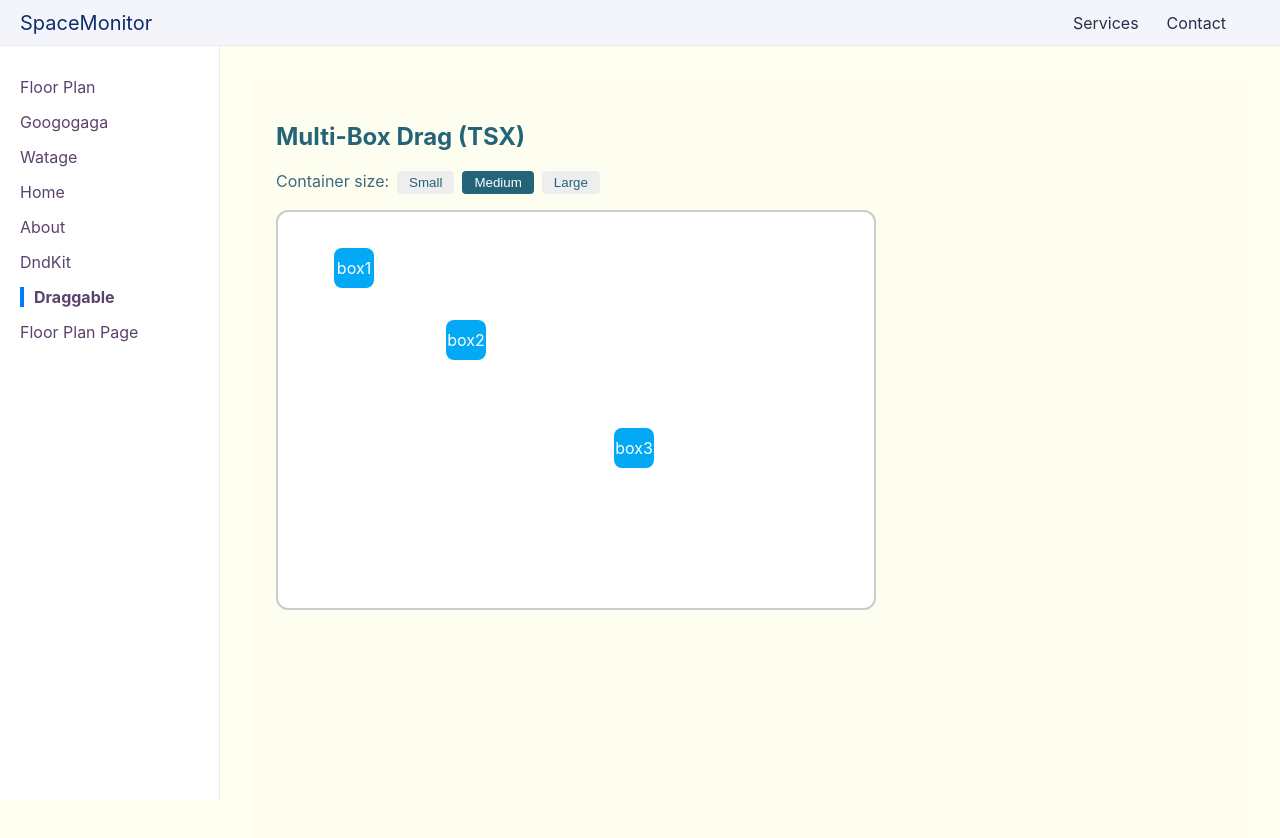
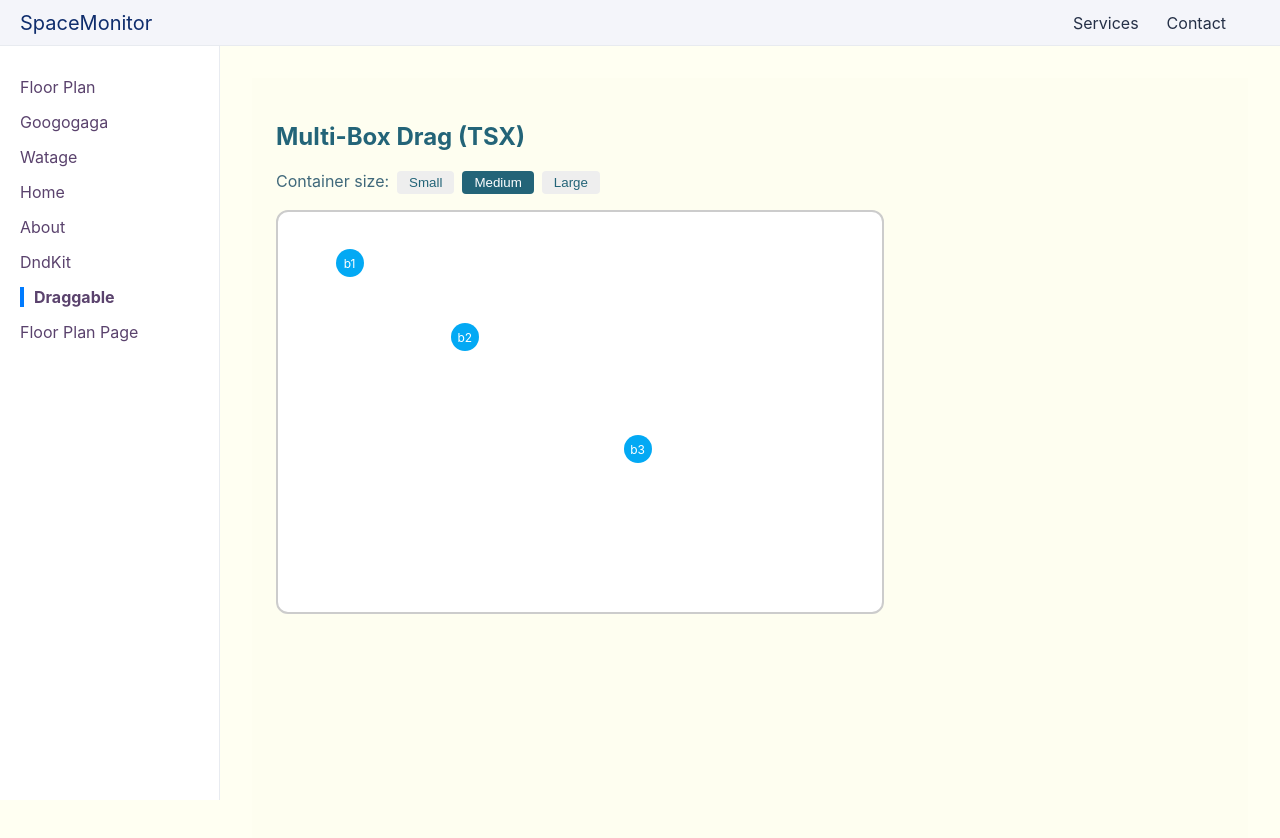
Before and after one commit to DearAubrielle/MonitorSpace, a React (Vite) app in the folder space-client-side/: page /draggable in a window 1280 px wide. Shown: the top 838 px of the page. Built offline with nearby package versions, Linux system fonts and the light colour scheme.

Commit message:
fix overlap box

```diff
--- a/space-client-side/src/pages/Draggable.tsx
+++ b/space-client-side/src/pages/Draggable.tsx
@@ -28,7 +28,7 @@ const CONTAINER_SIZE_PRESETS = [
 ];
 
 // Box size as a percentage of container size
-const BOX_SIZE_PERCENT = 0.15;
+const BOX_SIZE_PERCENT = 0.07;
 
 // Minimum and maximum box size in pixels
 const MIN_BOX_SIZE = 20;
@@ -59,13 +59,17 @@ const DraggableBox: React.FC<DraggableBoxProps> = ({
     left,
     width: boxSize,
     height: boxSize,
+    fontSize: "12px",
     backgroundColor: "#03A9F4",
     color: "white",
     display: "flex",
     alignItems: "center",
     justifyContent: "center",
-    borderRadius: 8,
+    borderRadius: 50,
     cursor: "grab",
+    margin: 0,
+    padding: 0,
+
     transform: transform
       ? `translate(${transform.x}px, ${transform.y}px)`
       : undefined,
@@ -87,9 +91,9 @@ export default function Draggable() {
 
   // Store positions as percentages
   const [boxes, setBoxes] = useState<Record<string, PercentPosition>>({
-    box1: { x: 0.1, y: 0.1 },
-    box2: { x: 0.3, y: 0.3 },
-    box3: { x: 0.6, y: 0.6 },
+    b1: { x: 0.1, y: 0.1 },
+    b2: { x: 0.3, y: 0.3 },
+    b3: { x: 0.6, y: 0.6 },
   });
 
   // Track container width and height from preset
@@ -147,8 +151,7 @@ export default function Draggable() {
     let newX = currentX + delta.x;
     let newY = currentY + delta.y;
 
-    // If you want the box's center to be at the cursor, offset by half the box size
-    // (Uncomment the next two lines if you want this behavior)
+    // offset by half the box size,box's center at the cursor uncomment next two line
     // newX = newX + boxSize / 2;
     // newY = newY + boxSize / 2;
 
@@ -201,6 +204,7 @@ export default function Draggable() {
           backgroundColor: "#fff",
           overflow: "hidden",
           margin: "0",
+          boxSizing: "content-box",
           transition: "all 0.3s cubic-bezier(0.4,0,0.2,1)",
         }}
       >
```
